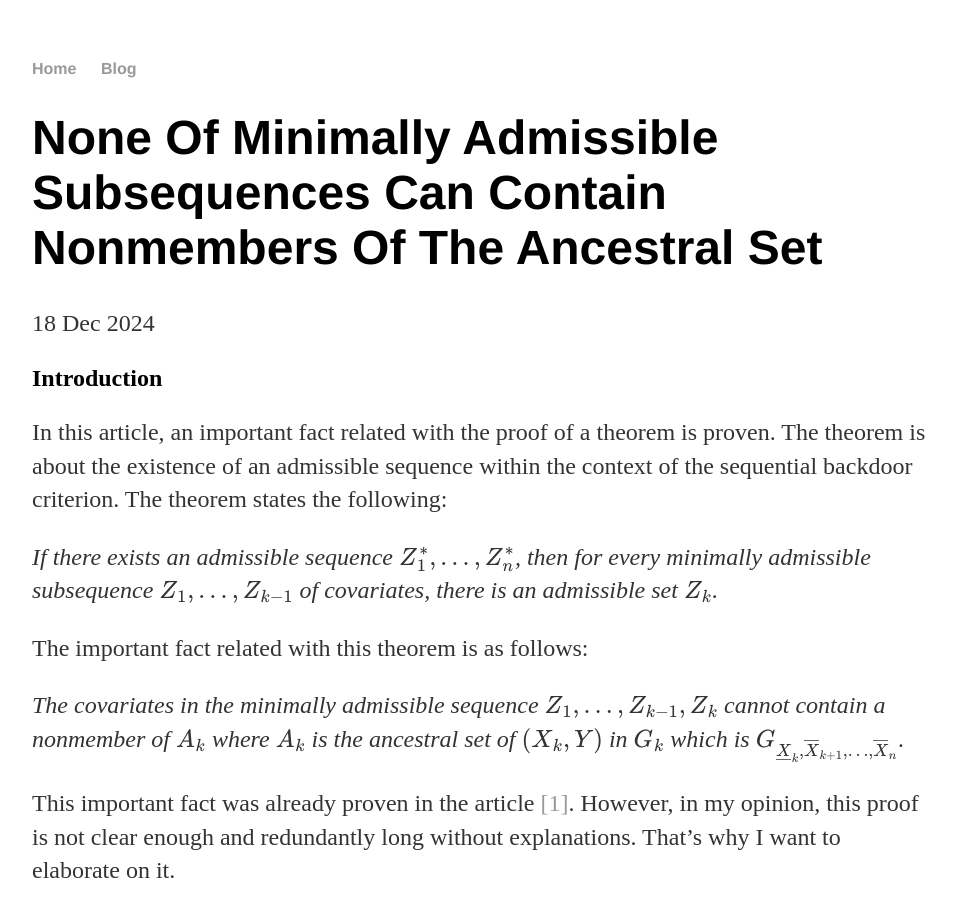
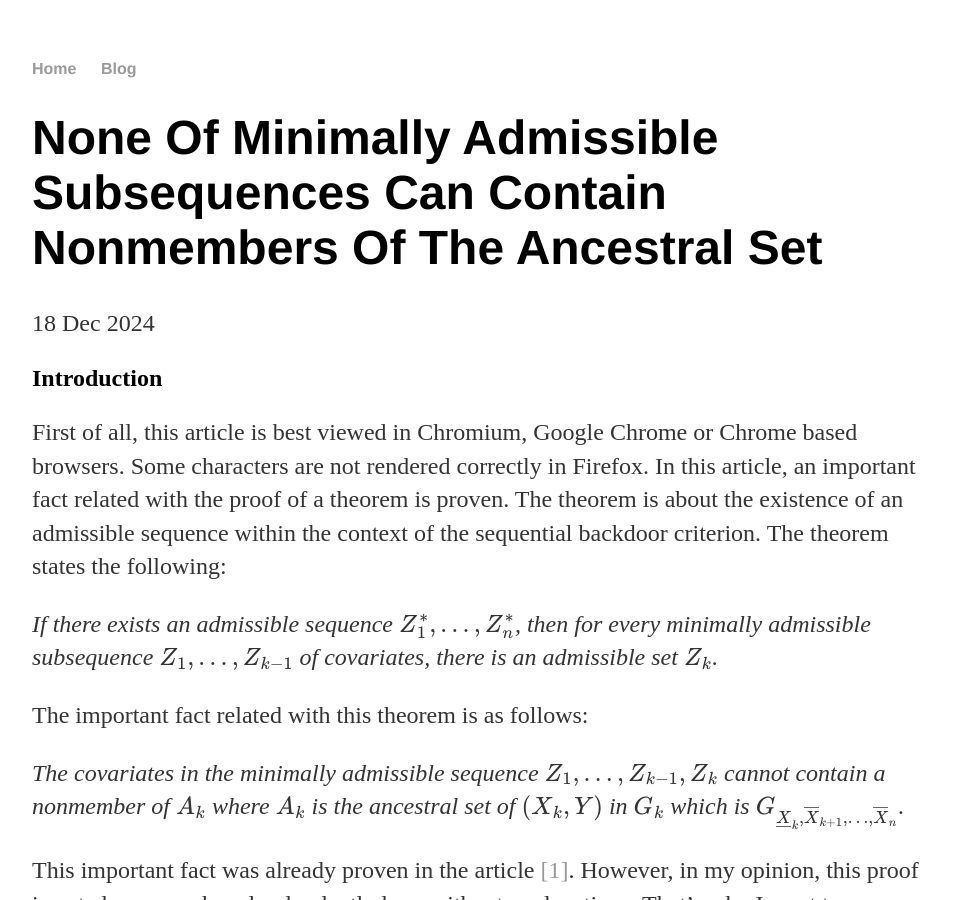
Before and after one commit to SaffetGokcenSen/saffetgokcensen.github.io, a Jekyll site: the page built from _posts/2024-12-18-none-of-minimally-admissible-subsequences-can-contain-nonmembers-of-the-ancestral-set.markdown, in a window 1280 px wide and 900 px high. Shown: the whole window, without its empty margins (160-1116 px from the left). Built offline with Jekyll 4.4.1, drawn with Linux system fonts in a browser that asks for light colours.

Commit message:
rendering related warning

```diff
--- a/_posts/2024-12-18-none-of-minimally-admissible-subsequences-can-contain-nonmembers-of-the-ancestral-set.markdown
+++ b/_posts/2024-12-18-none-of-minimally-admissible-subsequences-can-contain-nonmembers-of-the-ancestral-set.markdown
@@ -4,6 +4,7 @@ author: SAFFET GÖKÇEN ŞEN
 title: None Of Minimally Admissible Subsequences Can Contain Nonmembers Of The Ancestral Set
 ---
 ## Introduction
+First of all, this article is best viewed in Chromium, Google Chrome or Chrome based browsers. Some characters are not rendered correctly in Firefox.
 In this article, an important fact related with the proof of a theorem is
 proven. The theorem is about the existence of an admissible sequence within the
 context of the sequential backdoor criterion. The theorem states the
```
